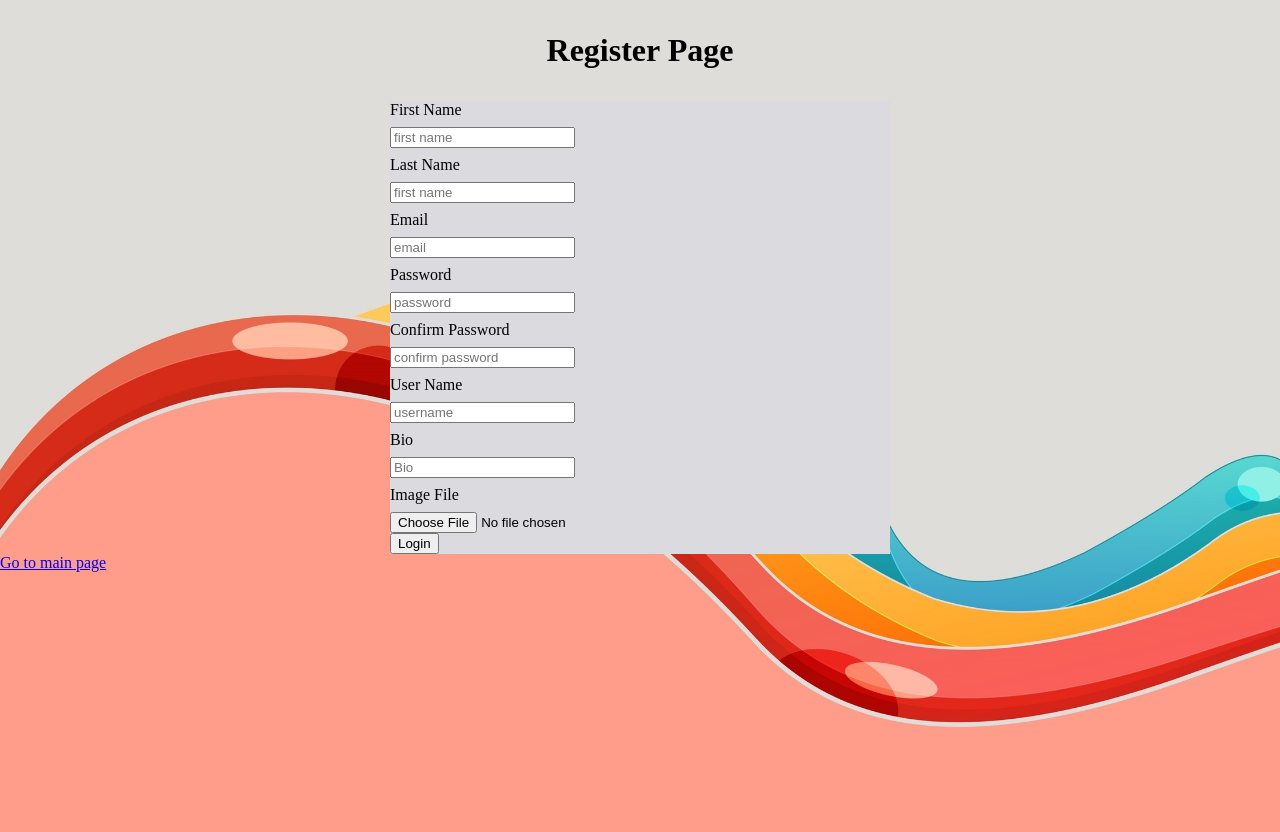
After one commit to jzubia25/CS-421-Final-Project, a Flask app: page /register in a window 1280 px wide. The commit adds this page. Run offline with Flask 3, Linux system fonts and the light colour scheme; some libraries are stand-ins or nearby versions.

Commit message:
profile photo, user profile

```diff
--- a/HTML/main.py
+++ b/HTML/main.py
@@ -1,14 +1,23 @@
 import os
 import re
-from flask import Flask, render_template, session, redirect, url_for
+import datetime
+from flask import Flask, render_template, session, redirect, url_for, request
 from flask_wtf import FlaskForm
 from wtforms import (StringField, SubmitField, BooleanField, DateTimeField,
                      RadioField, SelectField, TextAreaField, DecimalField)
-from flask_wtf.file import FileField, FileAllowed, FileRequired
+from flask_wtf.file import FileField, FileAllowed, FileRequired, FileSize
 from wtforms.validators import DataRequired, Length
 from flask_sqlalchemy import SQLAlchemy
 from flask_migrate import Migrate
 from sqlalchemy import LargeBinary
+import boto3
+from werkzeug.utils import secure_filename
+
+ACCESS_KEY ="AKIA6IBZYP2JOCLZAYGT"
+SECRET_KEY ="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"
+AWS_REGION = "us-east-2"
+
+#artvisionbucket
 
 basedir = os.path.abspath(os.path.dirname(__file__))
 #__file__ refers to main.py
@@ -53,7 +62,7 @@ class RegistrationForm(FlaskForm):
     password = StringField(validators = [DataRequired()])
     confirmPassword = StringField(validators = [DataRequired()])
     userName = StringField(validators = [DataRequired()])
-    profilePhoto = FileField('Profile Photo', validators=[FileAllowed(['jpg', 'jpeg', 'png'])])
+    profilePhoto = FileField('Profile Photo', validators=[FileAllowed(['jpg', 'jpeg', 'png']), FileSize(max_size=2 * 1024 * 1024, message='No photos larger than 2MB.')])
     bio = TextAreaField()
     submit = SubmitField('Register Now')
 
@@ -96,13 +105,27 @@ class User(db.Model):
         return f"<User {self.userName}>"
 
 
-# class Artwork(db.Model):
-#     id = db.Column(db.Integer, primary_key = True)
-#     title = db.Column(db.String(80), nullable = False)
-#     description = db.Column(db.String(120), nullable = False)
-#     price = db.Column(db.Float, nullable = False)
-#     status = db.Column(db.String(20), nullable = False)
-#     user_id = db.Column(db.Integer, db.ForeignKey('user.id'), nullable = False)
+class Artwork(db.Model):
+    __tablename__="artworks"
+
+    id = db.Column(db.Integer, primary_key = True)
+    title = db.Column(db.String(80), nullable = False)
+    description = db.Column(db.String(120), nullable = False)
+    price = db.Column(db.Float, nullable = True)
+    status = db.Column(db.String(20), nullable = True)
+    url = db.Column(db.Text)
+    user_id = db.Column(db.Integer, db.ForeignKey('users.id'), nullable = False)
+
+    def __init__(self, title, description, price, status, url, user_id):
+        self.title = title
+        self.description = description
+        self.price = price
+        self.status = status
+        self.url = url
+        self.user_id = user_id
+
+    def __repr__(self):
+        return f"<Artwork {self.title}>"
 
 with app.app_context():
     # Create the tables (if not already created)
@@ -127,68 +150,88 @@ def loginPage():
             success = True
             session['logged_in'] = True
             session['user_id'] = user.id
-            return redirect(url_for('userProfile', user_id=user.id))#User's home page
+            return redirect(url_for('userProfile', user_id=user.id)) #User's home page
         else:
             error = "Incorrect Login Info"
 
     return render_template ('loginPage.html', form=form, error=error if 'error' in locals() else None)
 
-@app.route('/registrationPage', methods = ['GET', 'POST'])
-def registrationPage():
-    form = RegistrationForm()
+@app.route("/register")
+def register():
+    return render_template("register.html")
 
+@app.route("/add", methods = ["POST"])
+def add():
     genericPhotoLink = 'image/profile_photo.jpeg'
 
-    if form.validate_on_submit():
-        firstNameInput = form.firstName.data
-        lastNameInput = form.lastName.data
-        emailInput = form.email.data
-        passwordInput = form.password.data
-        confirmPasswordInput = form.confirmPassword.data
-        userNameInput = form.userName.data
-        profilePhotoInput = form.profilePhoto.data
-        bioInput = form.bio.data
-        profilePhotoInput = form.profilePhoto.data
+    firstname = request.form.get("firstname")
+    lastname = request.form.get("lastname")
+    email = request.form.get("email")
+    username = request.form.get("username")
+    password = request.form.get("password")
+    confirmpassword = request.form.get("confirmpassword")
+    bio = request.form.get("bio")
+    f = request.files["file"]
+    # filename = f.filename.split("\\")[-1]
+    filename = f"{username}profilepicture.{f.filename.split('.')[-1]}"
+    f.save(secure_filename(filename))
 
-        if not profilePhotoInput:
-            profilePhotoInput=genericPhotoLink
+    client = boto3.client(
+        's3',
+        aws_access_key_id = ACCESS_KEY,
+        aws_secret_access_key = SECRET_KEY,
+        region_name=AWS_REGION
+        )
+    client.upload_file(filename,"artvisionbucket", "profilephoto/" +filename)
+    url = client.generate_presigned_url("get_object",
+        Params={
+            "Bucket":"artvisionbucket",
+            "Key":"profilephoto/"+ filename
+        },
+        ExpiresIn=3600)
 
-        emailCheck = User.query.filter_by(email=emailInput).first()
-        if emailCheck: # If email already exists in database
-            error = "The email you entered is already taken."
-            return render_template ('registrationPage.html', form=form, error=error)
 
-        userNameCheck = User.query.filter_by(userName=userNameInput).first()
-        if userNameCheck: # If email already exists in database
-            error = "The username you entered is already taken."
-            return render_template ('registrationPage.html', form=form, error=error)
+    emailCheck = User.query.filter_by(email=email).first()
+    if emailCheck: # If email already exists in database
+        error = "The email you entered is already taken."
+        return render_template ('register.html', error=error)
 
-        if not passwordValidation(passwordInput):
-            error = "Password must contain at least one capital letter, one lowercase letter, and end with a number."
-            return render_template('registrationPage.html', form=form, error=error)
+    userNameCheck = User.query.filter_by(userName=username).first()
+    if userNameCheck: # If email already exists in database
+        error = "The username you entered is already taken."
+        return render_template ('register.html', error=error)
 
-        if passwordInput != confirmPasswordInput:
-            error = "Passwords do not match."
-            return render_template('registrationPage.html', form=form, error=error)
+    if not passwordValidation(password):
+        error = "Password must contain at least one capital letter, one lowercase letter, and end with a number."
+        return render_template('register.html', error=error)
 
-        newUser = User(firstName=firstNameInput, lastName=lastNameInput, email=emailInput, userName=userNameInput, password=passwordInput, bio=bioInput, profilePhotoLink=profilePhotoInput)
+    if password != confirmpassword:
+        error = "Passwords do not match."
+        return render_template('register.html', error=error)
 
-        db.session.add(newUser)
-        db.session.commit()
-        return redirect(url_for('loginPage'))
+    newUser = User(firstName=firstname, lastName=lastname, email=email,
+        userName=username, password=password, bio=bio, profilePhotoLink=url)
 
-    return render_template ('registrationPage.html', form=form)
+    db.session.add(newUser)
+    db.session.commit()
+    return redirect('loginPage')
+    # return redirect("/")
+
 
 @app.route('/userProfile/<int:user_id>')
 def userProfile(user_id):
     if success and 'user_id' in session and session['user_id'] == user_id: # 1st person profile visit
         user = User.query.get(user_id)
-        return render_template ('userProfile.html', user=user, isUsersProfile=True)
+        artworks = Artwork.query.filter_by(user_id=user_id).all()
+
+        return render_template ('userProfile.html', user=user, isUsersProfile=True, artworks=artworks)
 
     # elif success and 'user_id' not in session:
     else: # 3rd person profile visit
         user = User.query.get(user_id)
-        return render_template('userProfile.html', user=user, isUsersProfile=False)
+        artworks = Artwork.query.filter_by(user_id=user_id).all()
+
+        return render_template('userProfile.html', user=user, isUsersProfile=False, artworks=artworks)
 
     # else:
     #     return redirect(url_for('error404'))
@@ -208,16 +251,58 @@ def explore():
 @app.route('/uploadPage/<int:user_id>', methods = ['GET', 'POST'])
 def uploadPage(user_id):
     user = User.query.get(user_id)
+    return render_template('upload.html', user=user, user_id=user_id)
 
-    form = UploadForm()
-    if form.validate_on_submit():
-        if form.submit.data:
-            # Save the form data as 'Published'
-            return 'Artwork saved'
-        elif form.saveDraft.data:
-            # Save the form data as 'draft'
-            return 'Artwork saved as draft'
-    return render_template('upload.html', user=user, form=form)
+@app.route("/addArt/<int:user_id>", methods = ["POST"])
+def addArt(user_id):
+    user = User.query.get(user_id)
+
+    title = request.form.get("title")
+    description = request.form.get("description")
+    price = request.form.get("price")
+    status = request.form.get("status")
+
+    f = request.files["file"]
+    filename = f.filename.split("\\")[-1]
+    f.save(secure_filename(filename))
+
+    client = boto3.client(
+        's3',
+        aws_access_key_id=ACCESS_KEY,
+        aws_secret_access_key=SECRET_KEY,
+        region_name=AWS_REGION
+    )
+
+    # Upload the file to S3 bucket
+    client.upload_file(filename, "artvisionbucket", "artgallery/" + filename)
+    url = client.generate_presigned_url("get_object",
+        Params={
+            "Bucket":"artvisionbucket",
+            "Key":"artgallery/"+ filename
+        },
+        ExpiresIn=3600)
+
+    newArt = Artwork(title =title, description=description, price=price, status=status, url=url, user_id=user_id)
+    db.session.add(newArt)
+    db.session.commit()
+    return redirect(url_for('userProfile', user_id=user_id))
+
+# @app.route('/uploadPage/<int:user_id>', methods = ['GET', 'POST'])
+# def uploadPage(user_id):
+#     user = User.query.get(user_id)
+
+#     form = UploadForm()
+#     if form.validate_on_submit():
+#         if form.submit.data:
+#             # Save the form data as 'Published'
+#             f = form.fileinput.data
+#             filename = secure_filename(f.filename)
+#             artwork_url = "https://artvisionbucket/" + filename
+#             return 'Artwork saved'
+#         elif form.saveDraft.data:
+#             # Save the form data as 'draft'
+#             return 'Artwork saved as draft'
+#     return render_template('upload.html', user=user, form=form)
 
 #Selling Page
 @app.route('/sellingPage/<int:user_id>', methods=['GET', 'POST'])
@@ -245,9 +330,76 @@ def logout():
     return redirect(url_for('index'))
 
 if __name__ == '__main__':
-    app.run(host='0.0.0.0')
+    app.run(host='0.0.0.0',debug=True)
     # app.run(debug=True)
 
 #home page or domain is locally represented as http://127.0.0.1:5000/
 # to create multiple pages we will use decorators;
 #  @app.route("/another-page")
+
+
+
+
+
+
+
+# @app.route('/registrationPage', methods = ['GET', 'POST'])
+# def registrationPage():
+#     form = RegistrationForm()
+
+#     genericPhotoLink = 'image/profile_photo.jpeg'
+
+#     if form.validate_on_submit():
+#         firstNameInput = form.firstName.data
+#         lastNameInput = form.lastName.data
+#         emailInput = form.email.data
+#         passwordInput = form.password.data
+#         confirmPasswordInput = form.confirmPassword.data
+#         userNameInput = form.userName.data
+#         # profilePhotoInput = form.profilePhoto.data
+#         bioInput = form.bio.data
+#         # profilePhotoInput = form.profilePhoto.data
+
+#         f = request.files["file"]
+#         filename = f.filename.split("\\")[-1]
+#         f.save(secure_filename(filename))
+
+
+#         client = boto3.client(
+#             's3',
+#             aws_access_key_id = ACCESS_KEY,
+#             aws_secret_access_key = SECRET_KEY,
+#             region_name=AWS_REGION
+#             )
+#         client.upload_file(filename,"artvisionbucket", "images/" +filename)
+
+#         # else:
+#         #     profile_Photo_Link = genericPhotoLink
+
+
+#         emailCheck = User.query.filter_by(email=emailInput).first()
+#         if emailCheck: # If email already exists in database
+#             error = "The email you entered is already taken."
+#             return render_template ('registrationPage.html', form=form, error=error)
+
+#         userNameCheck = User.query.filter_by(userName=userNameInput).first()
+#         if userNameCheck: # If email already exists in database
+#             error = "The username you entered is already taken."
+#             return render_template ('registrationPage.html', form=form, error=error)
+
+#         if not passwordValidation(passwordInput):
+#             error = "Password must contain at least one capital letter, one lowercase letter, and end with a number."
+#             return render_template('registrationPage.html', form=form, error=error)
+
+#         if passwordInput != confirmPasswordInput:
+#             error = "Passwords do not match."
+#             return render_template('registrationPage.html', form=form, error=error)
+
+#         newUser = User(firstName=firstNameInput, lastName=lastNameInput, email=emailInput,
+#             userName=userNameInput, password=passwordInput, bio=bioInput, profilePhotoLink=genericPhotoLink)
+
+#         db.session.add(newUser)
+#         db.session.commit()
+#         return redirect(url_for('loginPage'))
+
+#     return render_template ('registrationPage.html', form=form)
--- a/HTML/templates/homepage.html
+++ b/HTML/templates/homepage.html
@@ -25,7 +25,7 @@
     <h1 class="title">Art Vision</h1>
     <div class="buttons">
         <button type="buttons" class="btn btn-primary" onclick="window.location.href='{{ url_for('loginPage') }}';">Login</button>
-        <button type="button" class="btn btn-secondary" onclick="window.location.href='{{ url_for('registrationPage') }}';">Sign Up</button><!-- Needs to be updated to Sign Up page -->
+        <button type="button" class="btn btn-secondary" onclick="window.location.href='{{ url_for('register') }}';">Sign Up</button><!-- Needs to be updated to Sign Up page -->
         <button type="buttons" class="btn btn-success" onclick="window.location.href='{{ url_for('explore') }}';">Explore</button>
     </div>
 </div>
--- /dev/null
+++ b/HTML/templates/register.html
@@ -0,0 +1,39 @@
+<!DOCTYPE html>
+<html lang="en">
+    <head>
+        <meta charset="UTF-8">
+        <meta http-equiv="X-UA-Compatible" content="IE-edge">
+        <meta name="viewport" content="width=<device-width>, initial-scale=1.0">
+        <title>Register Page</title>
+        <link rel="stylesheet" href="{{ url_for('static', filename='registrationstyles.css') }}">
+    </head>
+    <body>
+        <h1>Register Page</h1>
+            <form class="ui form" action="/add" method="post" enctype="multipart/form-data">
+                <div class="field">
+                    <label>First Name</label>
+                    <input type="text" name="firstname" placeholder="first name"> <br>
+                    <label>Last Name</label>
+                    <input type="text" name="lastname" placeholder="first name"> <br>
+                    <label>Email</label>
+                    <input type="text" name="email" placeholder="email"> <br>
+                    <label>Password</label>
+                    <input type="text" name="password" placeholder="password"> <br>
+                    <label>Confirm Password</label>
+                    <input type="text" name="confirmpassword" placeholder="confirm password"> <br>
+                    <label>User Name</label>
+                    <input type="text" name="username" placeholder="username"> <br>
+                    <label>Bio</label>
+                    <input type="text" name="bio" placeholder="Bio"> <br>
+                    <label>Image File</label>
+                    <input type="file" name="file">
+
+                </div>
+                <button class="ui blue button" type="submit">Login</button>
+            </form>
+            <a href="/">Go to main page</a>
+            <!-- {% if error %}
+            <p>{{ error }}</p>
+            {% endif %} -->
+    </body>
+</html>
--- a/HTML/templates/registrationPage.html
+++ b/HTML/templates/registrationPage.html
@@ -8,7 +8,7 @@
     <body>
         <h1>Register New Account</h1>
         <p>Create your acount. It's free and only takes a minute.</p>
-        <form method="POST">
+        <form method="POST" enctype="multipart/form=data">
             <!-- The "action" attribute can have various values depending on your application's requirements.
             It can be an absolute URL, a relative URL, or even a server-side script or program that processes the form data. -->
 
@@ -27,7 +27,9 @@
             <br>
             {{form.bio(placeholder="Bio")}}
             <br>
-            {{form.profilePhoto(placeholder="Choose a Profile Photo")}}
+            {{ form.profilePhoto.label }} {{ form.profilePhoto }}
+            <!-- <label>Image File</label>
+            <input type="file" name="file"> -->
             <br>
             {{form.submit()}}
         </form>
```
Also changed, not shown: HTML/crud.py (+86 -18 lines), HTML/templates/upload.html (+13 -14 lines), HTML/templates/userProfile.html (+8 -2 lines), HTML/Ambition0516profilepicture.jpeg (added), HTML/Ambition051profilepicture.jpeg (added), HTML/data.sqlite, HTML/image/profile_photocopy.jpeg (added), HTML/milesprowler.jpeg (added), HTML/profile_photocopy.jpeg (added), 2 other files.
